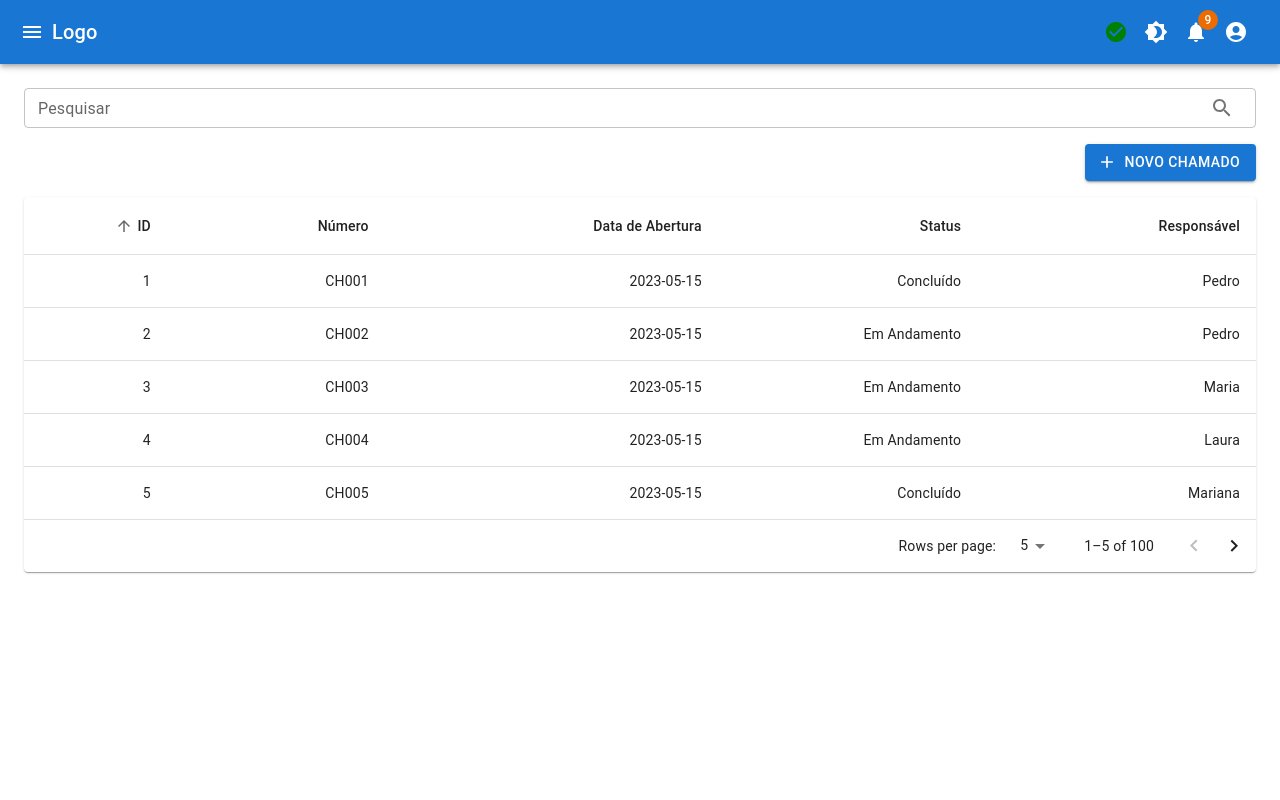
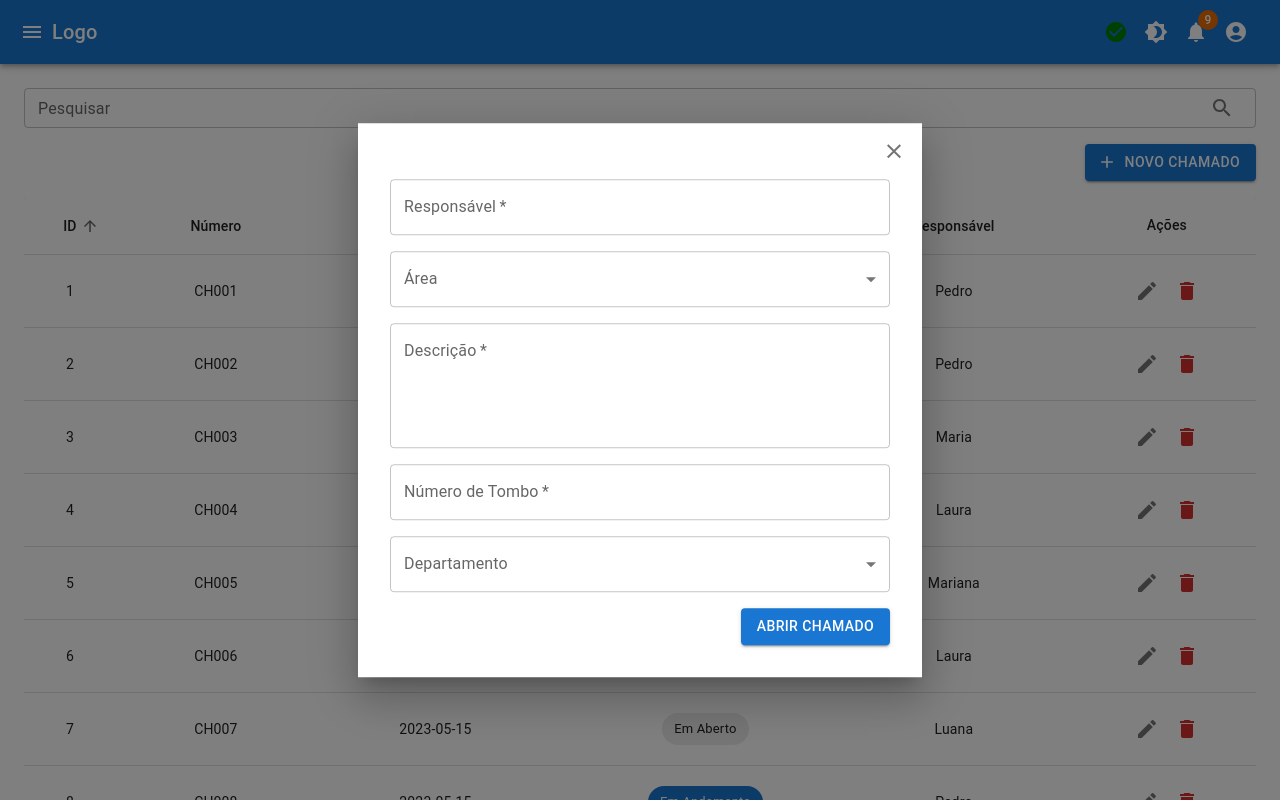
Before and after one commit to laianribas/csi-projeto, a React (Create React App) app in the folder frontend/: page /calls in a window 1280 px wide. Both pictures are taken after a click on the button "NOVO CHAMADO". Shown: the top 800 px of the page. Built offline with nearby package versions, Linux system fonts and the light colour scheme.

Commit message:
searchbar

```diff
--- /dev/null
+++ b/frontend/src/components/CustomModal.tsx
@@ -0,0 +1,39 @@
+import { Close } from '@mui/icons-material';
+import { Box, IconButton, Modal } from '@mui/material';
+import React, { useContext } from 'react';
+import { ModalContext } from '../context/ModalContext';
+
+interface CustomModalProps {
+  open: boolean;
+  onClose: () => void;
+  children: React.ReactNode
+}
+
+const CustomModal: React.FC<CustomModalProps> = ({ children }) => {
+  const { isModalOpen, closeModal } = useContext(ModalContext);
+
+  return (
+    <Modal open={isModalOpen} onClose={closeModal}>
+      <Box
+        sx={{
+          position: 'absolute',
+          top: '50%',
+          left: '50%',
+          transform: 'translate(-50%, -50%)',
+          bgcolor: 'background.paper',
+          boxShadow: 24,
+          p: 4,
+        }}
+      >
+        <Box display="flex" justifyContent="flex-end" sx={{ mb: 3 }}>
+          <IconButton onClick={closeModal} sx={{ position: 'absolute', top: '8px', right: '8px' }}>
+            <Close />
+          </IconButton>
+        </Box>
+        {children}
+      </Box>
+    </Modal>
+  );
+};
+
+export default CustomModal;
--- a/frontend/src/components/CustomTableBody.tsx
+++ b/frontend/src/components/CustomTableBody.tsx
@@ -1,21 +1,69 @@
-import { TableBody, TableCell, TableRow } from '@mui/material';
-import React, { ReactNode } from 'react';
+import styled from '@emotion/styled';
+import { Delete, Edit } from '@mui/icons-material';
+import { IconButton, TableBody, TableCell, TableRow, Tooltip, useTheme } from '@mui/material';
+import React, { ReactNode, useContext } from 'react';
+import { ModalContext } from '../context/ModalContext';
+import CallStatusChip from './CallStatusChip';
 
 interface CustomTableBodyProps {
   visibleRows: any[];
   emptyRows: number;
+  showActions?: boolean;
 }
 
-const CustomTableBody: React.FC<CustomTableBodyProps> = ({ visibleRows, emptyRows }) => {
+const CustomTableBody: React.FC<CustomTableBodyProps> = ({ visibleRows, emptyRows, showActions = true }) => {
+  const theme = useTheme();
+  const { openModal } = useContext(ModalContext);
+
+  const DeleteButton = styled(IconButton)({
+    color: theme.palette.error.main,
+  });
+
+  const handleEditClick = () => {
+    // Lógica de edição aqui
+    openModal();
+  };
+
+  const handleDeleteClick = () => {
+    // Lógica de exclusão aqui
+    openModal();
+  };
+
   return (
     <TableBody>
       {visibleRows.map((row, index) => (
-        <TableRow key={index}>
-          {Object.values(row).map((value, index) => (
-            <TableCell key={index} align="right">
-              {value as ReactNode}
+        <TableRow
+          key={index}
+          sx={{
+            '&:hover': {
+              backgroundColor: theme.palette.action.hover,
+              transition: 'background-color 0.3s ease',
+            },
+          }}
+        >
+          {Object.entries(row).map(([key, value]) => (
+            <TableCell key={key} align="center" style={{ paddingRight: '42px' }}>
+              {key === 'status' ? (
+                <CallStatusChip status={value as string} />
+              ) : (
+                value as ReactNode
+              )}
             </TableCell>
           ))}
+          {showActions && (
+            <TableCell align="center">
+              <Tooltip title="Editar" arrow>
+                <IconButton onClick={handleEditClick}>
+                  <Edit />
+                </IconButton>
+              </Tooltip>
+              <Tooltip title="Excluir" arrow>
+                <DeleteButton onClick={handleDeleteClick}>
+                  <Delete />
+                </DeleteButton>
+              </Tooltip>
+            </TableCell>
+          )}
         </TableRow>
       ))}
       {emptyRows > 0 && (
--- /dev/null
+++ b/frontend/src/components/Forms/CallForm.tsx
@@ -0,0 +1,107 @@
+import { Box, Button, FormControl, InputLabel, MenuItem, Select, SelectChangeEvent, TextField } from '@mui/material';
+import React, { useState } from 'react';
+
+const CallForm: React.FC = () => {
+  const [responsible, setResponsible] = useState('');
+  const [area, setArea] = useState('');
+  const [description, setDescription] = useState('');
+  const [assetNumber, setAssetNumber] = useState('');
+  const [department, setDepartment] = useState('');
+
+  const handleResponsibleChange = (event: React.ChangeEvent<HTMLInputElement>) => {
+    setResponsible(event.target.value);
+  };
+
+  const handleAreaChange = (event: SelectChangeEvent<string>) => {
+    setArea(event.target.value as string);
+  };
+
+  const handleDescriptionChange = (event: React.ChangeEvent<HTMLInputElement>) => {
+    setDescription(event.target.value);
+  };
+
+  const handleAssetNumberChange = (event: React.ChangeEvent<HTMLInputElement>) => {
+    setAssetNumber(event.target.value);
+  };
+
+  const handleDepartmentChange = (event: SelectChangeEvent<string>) => {
+    setDepartment(event.target.value as string);
+  };
+
+  const handleSubmit = (event: React.FormEvent) => {
+    event.preventDefault();
+
+    // Aqui você pode fazer o tratamento dos dados do formulário, como enviar para o servidor, etc.
+
+    // Limpar os campos após o envio
+    setResponsible('');
+    setArea('');
+    setDescription('');
+    setAssetNumber('');
+    setDepartment('');
+  };
+
+  return (
+    <form onSubmit={handleSubmit}>
+      <Box display="flex" flexDirection="column" gap={2} sx={{ width: '500px' }}>
+        <TextField
+          label="Responsável"
+          value={responsible}
+          onChange={handleResponsibleChange}
+          required
+        />
+        <FormControl>
+          <InputLabel id="area-label">Área</InputLabel>
+          <Select
+            labelId="area-label"
+            value={area}
+            label="Área"
+            onChange={handleAreaChange}
+            required
+          // variant='filled'
+          >
+            <MenuItem value="manutencao">Manutenção</MenuItem>
+            <MenuItem value="redes">Redes</MenuItem>
+            {/* Adicione outros tipos de chamado aqui */}
+          </Select>
+        </FormControl>
+        <TextField
+          label="Descrição"
+          value={description}
+          onChange={handleDescriptionChange}
+          required
+          multiline
+          rows={4}
+        />
+        <TextField
+          label="Número de Tombo"
+          value={assetNumber}
+          onChange={handleAssetNumberChange}
+          required
+        />
+        <FormControl>
+          <InputLabel id="department-label">Departamento</InputLabel>
+          <Select
+            labelId="department-label"
+            label='Departamento'
+            value={department}
+            onChange={handleDepartmentChange}
+            required
+          // variant='filled'
+          >
+            <MenuItem value="departamentoA">Departamento A</MenuItem>
+            <MenuItem value="departamentoB">Departamento B</MenuItem>
+            {/* Adicione outros departamentos aqui */}
+          </Select>
+        </FormControl>
+        <Box display="flex" justifyContent="flex-end">
+          <Button variant="contained" type="submit">
+            Abrir Chamado
+          </Button>
+        </Box>
+      </Box>
+    </form>
+  );
+};
+
+export default CallForm;
--- a/frontend/src/components/TableHeadComponent.tsx
+++ b/frontend/src/components/TableHeadComponent.tsx
@@ -16,10 +16,11 @@ interface TableHeadProps {
     event: React.MouseEvent<unknown>,
     property: keyof Data
   ) => void;
+  showActions?: boolean;
 }
 
 export default function TableHeadComponent(props: TableHeadProps) {
-  const { order, orderBy, onRequestSort, headCells } = props;
+  const { order, orderBy, onRequestSort, headCells, showActions = true } = props;
   const createSortHandler =
     (property: keyof Data) => (event: React.MouseEvent<unknown>) => {
       onRequestSort(event, property);
@@ -31,7 +32,7 @@ export default function TableHeadComponent(props: TableHeadProps) {
         {headCells.map((headCell) => (
           <TableCell
             key={headCell.id}
-            align={headCell.numeric ? "right" : "left"}
+            align='center'
             padding={headCell.disablePadding ? "none" : "normal"}
             sortDirection={orderBy === headCell.id ? order : false}
           >
@@ -51,6 +52,7 @@ export default function TableHeadComponent(props: TableHeadProps) {
             </TableSortLabel>
           </TableCell>
         ))}
+        {showActions && <TableCell align="center">Ações</TableCell>}
       </TableRow>
     </TableHead>
   );
--- /dev/null
+++ b/frontend/src/context/ModalContext.tsx
@@ -0,0 +1,31 @@
+import React, { createContext, useState } from 'react';
+
+interface ModalContextType {
+  openModal: () => void;
+  closeModal: () => void;
+  isModalOpen: boolean;
+}
+
+export const ModalContext = createContext<ModalContextType>({
+  openModal: () => { },
+  closeModal: () => { },
+  isModalOpen: false,
+});
+
+export const ModalProvider: React.FC<{ children: React.ReactNode }> = ({ children }) => {
+  const [isModalOpen, setIsModalOpen] = useState(false);
+
+  const openModal = () => {
+    setIsModalOpen(true);
+  };
+
+  const closeModal = () => {
+    setIsModalOpen(false);
+  };
+
+  return (
+    <ModalContext.Provider value={{ openModal, closeModal, isModalOpen }}>
+      {children}
+    </ModalContext.Provider>
+  );
+};
--- a/frontend/src/helpers/index.ts
+++ b/frontend/src/helpers/index.ts
@@ -29,7 +29,7 @@ function getRandomName() {
 }
 
 function getRandomStatus() {
-  const statuses = ["Concluído", "Em Andamento"];
+  const statuses = ["Concluído", "Em Andamento", "Em Aberto"];
   return statuses[Math.floor(Math.random() * statuses.length)];
 }
 
--- a/frontend/src/index.tsx
+++ b/frontend/src/index.tsx
@@ -5,6 +5,7 @@ import './index.css';
 
 import { createTheme } from '@mui/material/styles';
 import { BrowserRouter } from 'react-router-dom';
+import { ModalProvider } from './context/ModalContext';
 
 const theme = createTheme();
 
@@ -13,7 +14,9 @@ const root = ReactDOM.createRoot(document.getElementById('root')!);
 root.render(
   <React.StrictMode>
     <BrowserRouter>
-      <App />
+      <ModalProvider>
+        <App />
+      </ModalProvider>
     </BrowserRouter>
   </React.StrictMode>,
 );
--- a/frontend/src/pages/Calls.tsx
+++ b/frontend/src/pages/Calls.tsx
@@ -1,22 +1,22 @@
-import Box from "@mui/material/Box";
-import Paper from "@mui/material/Paper";
-import Table from "@mui/material/Table";
-import TableContainer from "@mui/material/TableContainer";
-import TablePagination from "@mui/material/TablePagination";
-import { Container } from "@mui/system";
+import { Box, Container, Paper, Table, TableContainer, TablePagination } from "@mui/material";
 import * as React from "react";
 import CreateButton from "../components/CreateButton";
+import CustomModal from "../components/CustomModal";
 import CustomTableBody from "../components/CustomTableBody";
+import CallForm from "../components/Forms/CallForm";
 import SearchBar from "../components/SearchBar";
 import TableHeadComponent from "../components/TableHeadComponent";
+import { ModalContext } from '../context/ModalContext';
 import { Data, Order, callsHeadCells, callsRows, getComparator, stableSort } from "../helpers";
 
 export default function Calls() {
   const [order, setOrder] = React.useState<Order>("asc");
   const [orderBy, setOrderBy] = React.useState<keyof Data>("id");
   const [page, setPage] = React.useState(0);
-  const [rowsPerPage, setRowsPerPage] = React.useState(5);
+  const [rowsPerPage, setRowsPerPage] = React.useState(10);
   const [searchText, setSearchText] = React.useState('');
+  const [isModalOpen, setIsModalOpen] = React.useState(false);
+  const { openModal } = React.useContext(ModalContext)
 
   const handleRequestSort = (
     event: React.MouseEvent<unknown>,
@@ -45,27 +45,35 @@ export default function Calls() {
     setPage(0);
   };
 
-  const filteredCalls = React.useMemo(() => {
-    return callsRows.filter((row) =>
-      row.number.toLowerCase().includes(searchText.toLowerCase()) ||
-      row.openingDate.includes(searchText.toLowerCase()) ||
-      row.status.toLowerCase().includes(searchText.toLowerCase()) ||
-      row.responsible.toLowerCase().includes(searchText.toLowerCase())
-    );
-  }, [searchText, callsRows]);
+  const filteredData = React.useMemo(() => {
+    if (searchText === '') {
+      return callsRows;
+    }
+    const lowercasedValue = searchText.toLowerCase();
+    return callsRows.filter((row) => {
+      return Object.values(row).some((value) =>
+        String(value).toLowerCase().includes(lowercasedValue)
+      );
+    });
+  }, [searchText]);
 
   const visibleRows = React.useMemo(() => {
-    return stableSort(filteredCalls, getComparator(order, orderBy)).slice(
+    return stableSort(filteredData, getComparator(order, orderBy)).slice(
       page * rowsPerPage,
       page * rowsPerPage + rowsPerPage
     );
-  }, [order, orderBy, page, rowsPerPage, filteredCalls]);
+  }, [order, orderBy, page, rowsPerPage, filteredData]);
 
-  const emptyRows =
-    page > 0 ? Math.max(0, (1 + page) * rowsPerPage - filteredCalls.length) : 0;
+  const emptyRows = React.useMemo(() => {
+    return page > 0 ? Math.max(0, (1 + page) * rowsPerPage - filteredData.length) : 0;
+  }, [page, rowsPerPage, filteredData]);
 
   const handleCreate = () => {
+    openModal();
+  }
 
+  const handleCloseModal = () => {
+    setIsModalOpen(false);
   }
 
   return (
@@ -74,23 +82,29 @@ export default function Calls() {
       <Box sx={{ width: "100%", marginTop: '16px', display: 'flex', justifyContent: 'flex-end', alignItems: 'flex-end' }}>
         <CreateButton onClick={handleCreate} buttonName={'Novo chamado'} />
       </Box>
-      <Box sx={{ width: "100%", marginTop: '16px' }} >
-        <Paper sx={{ width: "100%", mb: 2 }}>
-          <TableContainer >
-            <Table sx={{ minWidth: 750 }} aria-labelledby="tableTitle">
+      <CustomModal onClose={handleCloseModal} open={isModalOpen}>
+        <CallForm />
+      </CustomModal>
+      <Box sx={{ width: "100%", marginTop: '16px', overflowX: 'auto' }}>
+        <Paper sx={{ minWidth: 1000 }}>
+          <TableContainer sx={{ width: '100%' }}>
+            <Table size="medium">
               <TableHeadComponent
                 headCells={callsHeadCells}
                 order={order}
                 orderBy={orderBy}
                 onRequestSort={handleRequestSort}
               />
-              <CustomTableBody visibleRows={visibleRows} emptyRows={emptyRows} />
+              <CustomTableBody
+                visibleRows={visibleRows}
+                emptyRows={emptyRows}
+              />
             </Table>
           </TableContainer>
           <TablePagination
-            rowsPerPageOptions={[5, 10, 50, 100]}
+            rowsPerPageOptions={[5, 10, 25, 50, 100]}
             component="div"
-            count={filteredCalls.length}
+            count={filteredData.length}
             rowsPerPage={rowsPerPage}
             page={page}
             onPageChange={handleChangePage}
```
Also changed, not shown: frontend/src/components/RowsPerPageSelect.tsx (deleted, +0 -30 lines).
